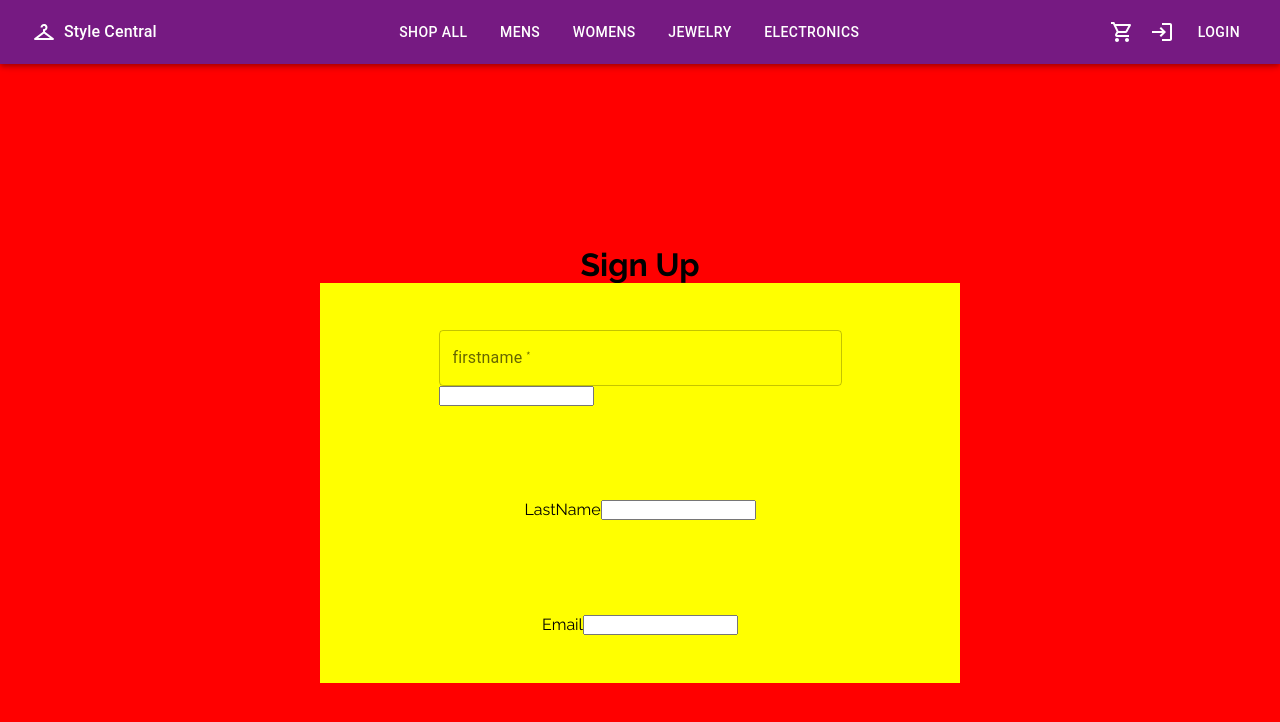
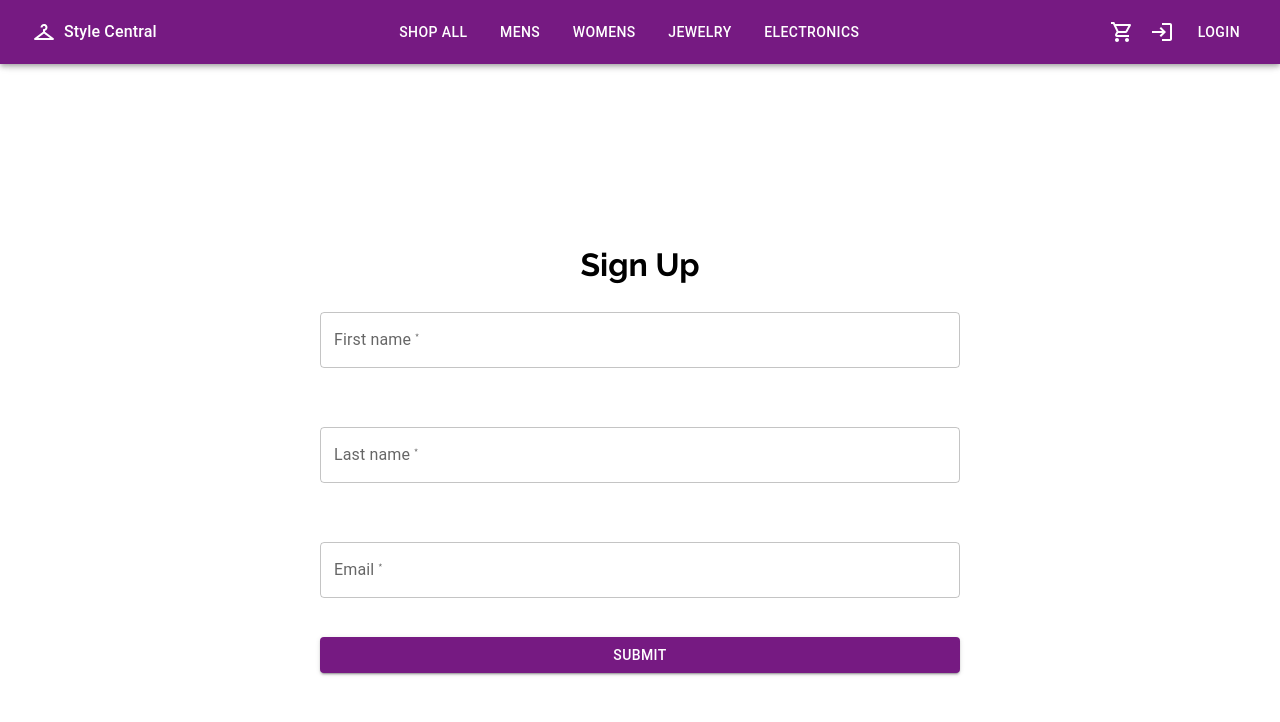
Before and after one commit to Decodedal/milestone3-frontend, a React (Create React App) app: page /signup in a window 1280 px wide. Shown: the top 722 px of the page. Built offline with nearby package versions, Linux system fonts and the light colour scheme.

Commit message:
signup form working

```diff
--- a/src/pages/SignUpForm.jsx
+++ b/src/pages/SignUpForm.jsx
@@ -1,16 +1,22 @@
-import { Box, Stack, TextField } from '@mui/material'
+import { Box, Button, Stack, styled, TextField } from '@mui/material'
 import React, { useState } from 'react'
 import { useNavigate } from 'react-router-dom'
+
+
+const StyledTextfield= styled(TextField)({
+    marginTop:20,
+    marginBottom:20,
+    display:"block"
+})
 
 const SignUpForm = () => {
   const navigate = useNavigate()
 
 
   const [user, setUser] = useState({
-    firstName:'',
-    lastName:'',
-    email:'',
-    password:''
+    first_name:'',
+    last_name:'',
+    email:''
   })
 
   async function handleSubmit(e){
@@ -26,47 +32,49 @@ const SignUpForm = () => {
         navigate('/shop/all')
   }
 
+// function handleSubmit(){
+//     console.log(JSON.stringify(user))
+// }
+
+console.log(user)
     return (
-    <Stack bgcolor={"red"} height="100vh" alignItems={"center"} justifyContent="center">
+    <Stack  height="100vh" alignItems={"center"} justifyContent="center">
 
         <h1>Sign Up</h1>
         <form onSubmit={handleSubmit} autoComplete="off">
-        <Stack width={"50vw"} bgcolor={"yellow"} height="50vh" alignItems="center" justifyContent="space-around">
-            <Box >
+        <Stack width={"50vw"}  height="50vh" alignItems="center" justifyContent="space-around">
+
                 {/* <label htmlFor='first_name'>FirstName</label> */}
-                <TextField label="firstname"
+                <StyledTextfield
+                 label="First name"
                  variant='outlined'
                  fullWidth
                  required
-                 />
-                <input
-                    required
-                    value={user.firstName}
-                    onChange={e => setUser({...user, firstName:e.target.value})}
-                    id="first_name"
+                 onChange={e => setUser({...user, first_name:e.target.value})}
                  name='first_name'
                  />
-            </Box>
-            <Box>
-                <label htmlFor='last_name'>LastName</label>
-                <input
+
+
+            <StyledTextfield
+                 label="Last name"
+                 variant='outlined'
+                 fullWidth
                  required
-                    value={user.lastName}
-                    onChange={e => setUser({...user, lastName:e.target.value})}
-                    id="last_name"
+                 onChange={e => setUser({...user, last_name:e.target.value})}
                  name='last_name'
                  />
-            </Box>
-            <Box>
-                <label htmlFor='email'>Email</label>
-                <input
+
+
+            <StyledTextfield
+                 label="Email"
+                 variant='outlined'
+                 fullWidth
                  required
-                    value={user.email}
                  onChange={e => setUser({...user, email:e.target.value})}
-                    id='email'
                  name='email'
                  />
-            </Box>
+
+            <Button fullWidth onClick={e => handleSubmit(e)} variant="contained">Submit</Button>
             </Stack>
         </form>
 
```
Lines whose indentation alone changed are shown as unchanged.
